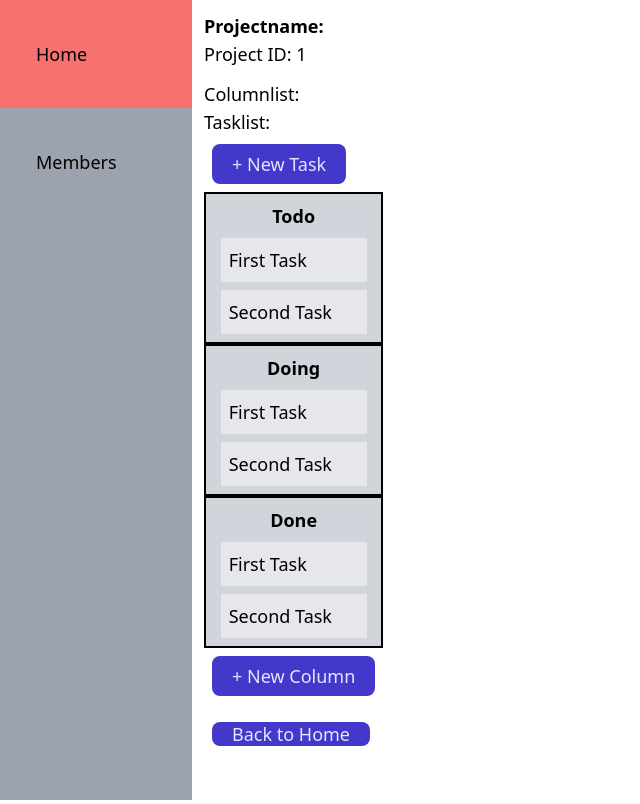
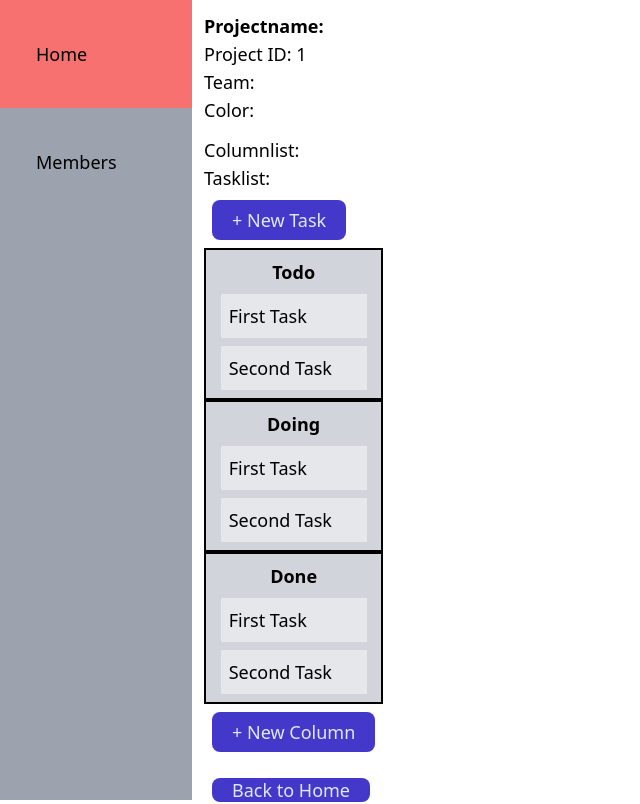
Before and after one commit to john4web/micro-trello, a React (Create React App) app: page /board/1 in a window 1280 px wide. Shown: the whole page, without its empty margins (0-640 px from the left). Built offline with nearby package versions, Linux system fonts and the light colour scheme.

Commit message:
outsourcing logic

```diff
--- a/src/App.tsx
+++ b/src/App.tsx
@@ -20,6 +20,7 @@ function App() {
                 <Route path="/" component={Home} exact />
                 <Route path="/members" component={Members} />
                 <Route path="/board/:boardID" component={Board} />
+                {<Route path="*" component={Home} />}
               </Switch>
             </CSSTransition>
           </SwitchTransition>
--- a/src/components/ColumnList.tsx
+++ b/src/components/ColumnList.tsx
@@ -1,19 +1,15 @@
-import { useSelector } from "react-redux";
-import { RootState } from "../store";
 import { Fragment } from "react";
+import { Project } from "../types/types";
 
 interface IProps {
   boardID: String;
+  project: Project;
 }
 
-export const ColumnList = ({ boardID }: IProps) => {
-  const { projects } = useSelector((state: RootState) => state.project);
-
+export const ColumnList = ({ boardID, project }: IProps) => {
   return (
     <Fragment>
-      {projects
-        .filter((project) => project.id === boardID)[0]
-        ?.columns?.map((column, index) => {
+      {project?.columns?.map((column, index) => {
         return (
           <ul key={index}>
             <li>{column.name}</li>
--- a/src/views/Board.tsx
+++ b/src/views/Board.tsx
@@ -4,11 +4,15 @@ import { TaskList } from "../components/TaskList";
 import React from "react";
 import { v4 as uuid } from "uuid";
 import { ColumnList } from "../components/ColumnList";
+import { useSelector } from "react-redux";
+import { RootState } from "../store";
+import { Project } from "../types/types";
 export const Board = () => {
   let [modalColumnIsOpen, setModalColumnIsOpen] = React.useState<boolean>(
     false
   );
   let [modalTaskIsOpen, setModalTaskIsOpen] = React.useState<boolean>(false);
+  const { projects } = useSelector((state: RootState) => state.project);
 
   let { boardID } = useParams<{ boardID: string }>();
   let params = useLocation();
@@ -16,6 +20,11 @@ export const Board = () => {
     { id: uuid(), content: "First Task" },
     { id: uuid(), content: "Second Task" },
   ];
+  //get current Project from store
+  let currentProject: Project = projects.filter(
+    (project) => project.id === boardID
+  )[0];
+
   const columnData = [
     {
       id: uuid(),
@@ -39,10 +48,20 @@ export const Board = () => {
       <div className="mb-3">
         <h2 className="text-lg font-bold">Projectname: {params.state} </h2>
         <p>Project ID: {boardID}</p>
+        <p>
+          Team:
+          {currentProject?.team.map((member) => {
+            return `${member.firstname} ${member.lastname}: ${member.job}`;
+          })}
+        </p>
+        <p>
+          Color:
+          {currentProject?.color}
+        </p>
       </div>
       <div>
         <p>Columnlist:</p>
-        <ColumnList boardID={boardID} />
+        <ColumnList boardID={boardID} project={currentProject} />
         <p>Tasklist:</p>
         <TaskList />
         <button
```
Lines whose indentation alone changed are shown as unchanged.
